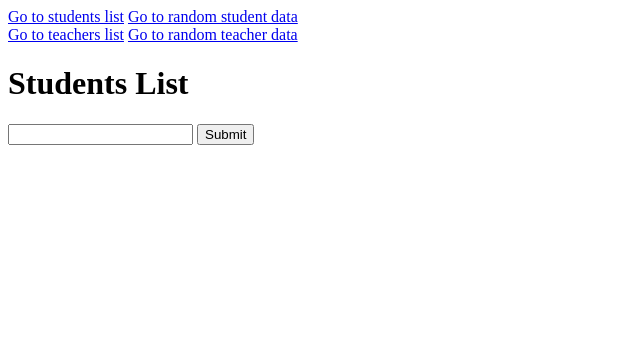
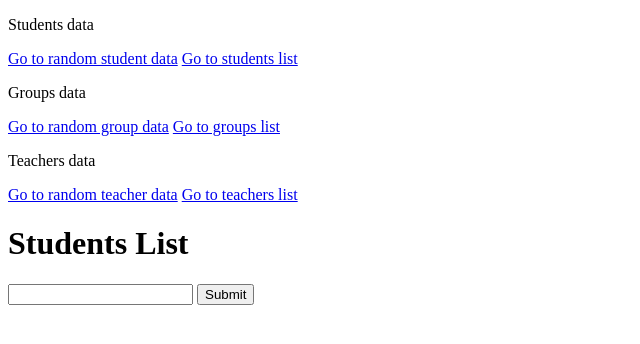
Before and after one commit to miha-pavel/hillel_students_tracker, a Django app: page /students/ in a window 1280 px wide. Shown: the top 344 px of the page, without its empty margins (0-640 px from the left). Run offline with Django 3.2, Linux system fonts and the light colour scheme; data that the repository does not hold is empty.

Commit message:
HT-5 -- group functionalety

```diff
--- a/students/templates/base.html
+++ b/students/templates/base.html
@@ -6,10 +6,17 @@
     </head>
     <body>
         <div>
+        <p>Students data</p>
+        <a href="{% url 'get_student' %}">Go to random student data</a>
         <a href="{% url 'get_students' %}">Go to students list</a>
-        <a href="{% url 'get_student' %}">Go to random student data</a></br>
+        </br>
+        <p>Groups data</p>
+        <a href="{% url 'get_group' %}">Go to random group data</a>
+        <a href="{% url 'get_groups' %}">Go to groups list</a>
+        </br>
+        <p>Teachers data</p>
+        <a href="{% url 'get_teacher' %}">Go to random teacher data</a>
         <a href="{% url 'get_teachers' %}">Go to teachers list</a>
-        <a href="{% url 'get_teacher' %}">Go to random teacher data</a>
             {% block content %}
             {% endblock %}
         </div>
--- a/students/templates/persons_list.html
+++ b/students/templates/tracker_list.html
@@ -3,13 +3,13 @@
 {% block body %}
     {% block header %}{% endblock %}
     {% block content %}
-        <h1>{{ persons_type|capfirst }} List</h1>
+        <h1>{{ tracker_type|capfirst }} List</h1>
         <form method="get">
             <input name="query_str">
             <input name="submit" type="submit">
         </form>
         <div>
-            {{persons_list|safe}}
+            {{tracker_list|safe}}
         </div>
     {% endblock %}
     {% block footer %}{% endblock %}
--- a/students/urls.py
+++ b/students/urls.py
@@ -5,5 +5,7 @@ from . import views
 urlpatterns = [
     path('', views.home_page, name='home_page'),
     path('student/', views.get_student, name='get_student'),
-    path('students/', views.get_students, name='get_students'),
+    path('students/', views.get_tracker, name='get_students'),
+    path('group/', views.get_group, name='get_group'),
+    path('groups/', views.get_tracker, name='get_groups'),
 ]
--- a/students/views.py
+++ b/students/views.py
@@ -1,7 +1,8 @@
 from django.shortcuts import render
 from django.db.models import Q
 
-from .models import Student
+from .models import Student, Group
+from teachers.models import Teacher
 
 
 def home_page(request):
@@ -17,17 +18,32 @@ def get_student(request):
         )
 
 
-def get_students(request):
-    queryset = Student.objects.all()
-    response = ''
-    query_str = request.GET.get('query_str')
+def get_group(request):
+    Group.create_group()
+    return render(
+        request,
+        'group_data.html',
+        context={'group': Group.objects.last()}
+        )
+
+
+def persons_filter(queryset, query_str):
+    print('query_str: ', query_str)
     if query_str:
-        # __contains LIKE %{}%
-        queryset = queryset.filter(
+        return queryset.filter(
             Q(first_name__contains=query_str)
             | Q(last_name__contains=query_str)
             | Q(email__contains=query_str)
         )
+
+
+def get_tracker(request):
+    full_url = request.build_absolute_uri('?')
+    absolute_root = request.build_absolute_uri('/')[:-1].strip("/")
+    request_type = full_url.split(absolute_root)[1].split("/")[1]
+    queryset = []
+    response = ''
+    query_str = request.GET.get('query_str')
         # __endswith LIKE %{}
         # queryset = queryset.filter(first_name__endswith=fn)
         # __startswith LIKE {}%
@@ -39,12 +55,24 @@ def get_students(request):
         # queryset = queryset.filter(first_name__iendswith=fn)
         # __startswith ILIKE {}%
         # queryset = queryset.filter(first_name__istartswith=fn)
-    for student in queryset:
-        response += student.get_info()+'<br>'
+    if request_type == 'students':
+        queryset = Student.objects.all()
+        if query_str:
+            queryset = persons_filter(Student.objects.all(), query_str)
+    elif request_type == 'teachers':
+        queryset = Teacher.objects.all()
+        if query_str:
+            queryset = persons_filter(Teacher.objects.all(), query_str)
+    elif request_type == 'groups':
+        queryset = Group.objects.all()
+        if query_str:
+            queryset = queryset.filter(number__startswith=query_str)
+    for queryset_item in queryset:
+        response += queryset_item.get_info()+'<br>'
     # print('queryset: ', queryset.query)
 
     return render(
         request,
-        'persons_list.html',
-        context={'persons_type': 'students', 'persons_list': response}
+        'tracker_list.html',
+        context={'tracker_type': request_type, 'tracker_list': response}
         )
--- a/teachers/urls.py
+++ b/teachers/urls.py
@@ -1,8 +1,10 @@
 from django.urls import path
+
 from . import views
+import students.views as students_views
 
 
 urlpatterns = [
     path('teacher/', views.get_teacher, name='get_teacher'),
-    path('teachers/', views.get_teachers, name='get_teachers'),
+    path('teachers/', students_views.get_tracker, name='get_teachers'),
 ]
```
Also changed, not shown: students/models.py (+6 -3 lines), students/templates/group_data.html (added, +22 -0 lines), teachers/views.py (+0 -20 lines), students/migrations/0004_auto_20200108_0529.py (added).
